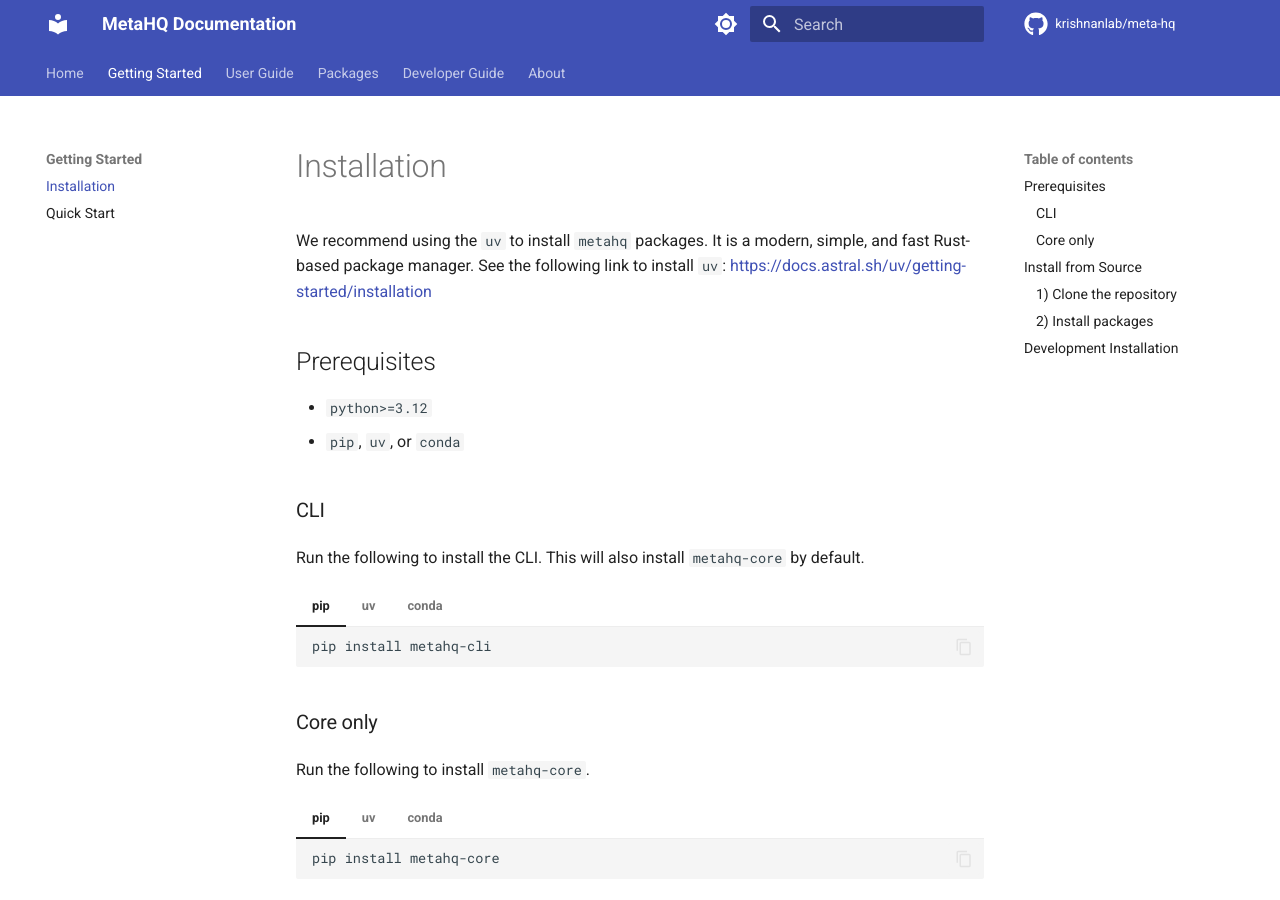
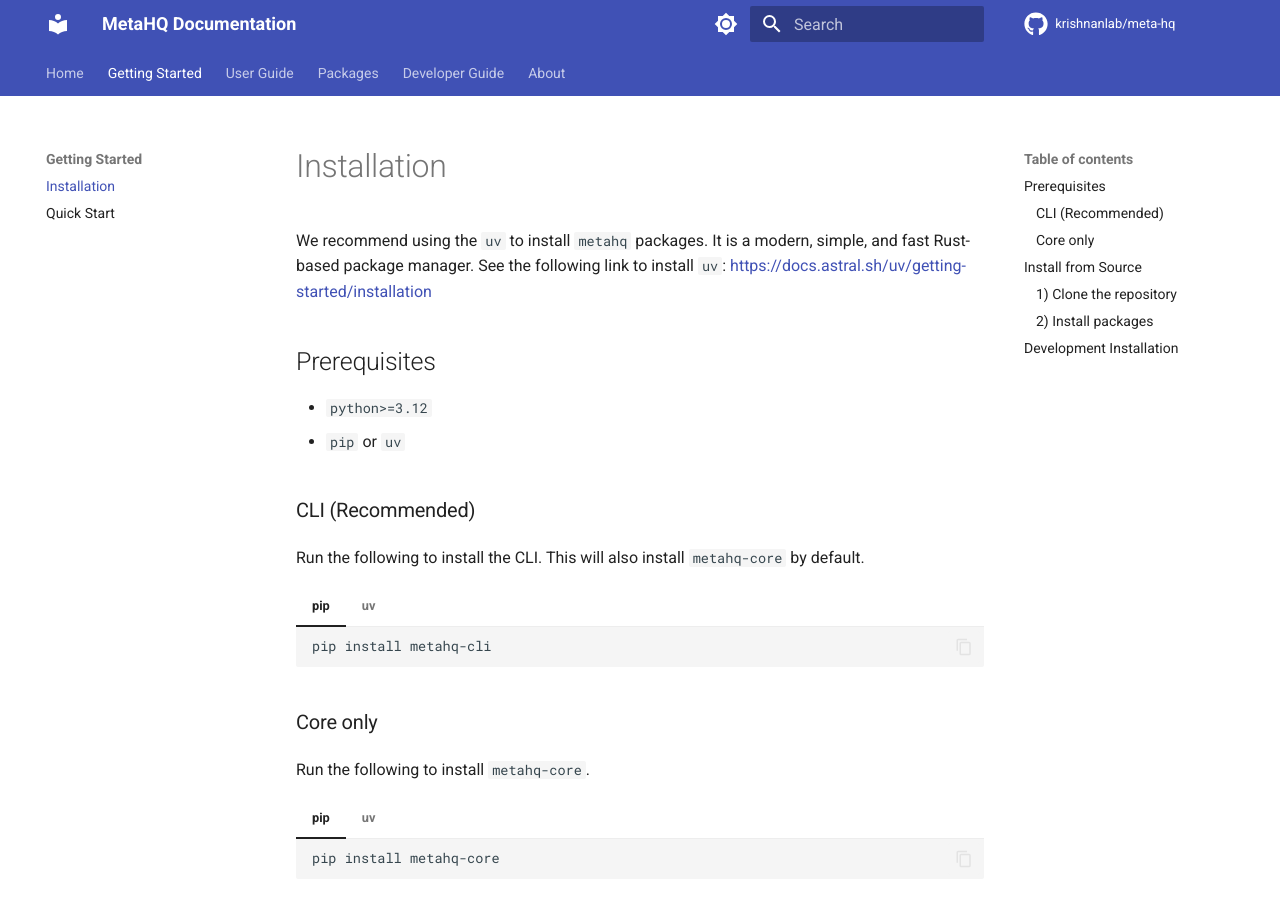
Before and after one commit to krishnanlab/meta-hq, an MkDocs documentation site: the page built from docs/getting-started/installation.md, in a window 1280 px wide and 900 px high. Built offline with MkDocs 1.6.1 and Material for MkDocs 9.7.7, drawn with Linux system fonts in a browser that asks for light colours; comment, search, counter and statistics services are not loaded.

Commit message:
removed conda install optio

````diff
--- a/docs/getting-started/installation.md
+++ b/docs/getting-started/installation.md
@@ -4,9 +4,9 @@
 ## Prerequisites
 
 - `python>=3.12`
-- `pip`, `uv`, or `conda`
+- `pip` or `uv`
 
-### CLI
+### CLI (Recommended)
 
 Run the following to install the CLI. This will also install `metahq-core` by default.
 
@@ -20,15 +20,6 @@
 
     ``` bash
     uv add metahq-cli
-    ```
-
-=== "conda"
-
-    ``` bash
-    conda env create -n metahq "python>=3.12"
-    conda activate metahq
-
-    pip install metahq-cli
     ```
 
 ### Core only
@@ -45,15 +36,6 @@
 
     ``` bash
     uv add metahq-core
-    ```
-
-=== "conda"
-
-    ``` bash
-    conda env create -n metahq "python>=3.12"
-    conda activate metahq
-
-    pip install metahq-core
     ```
 
 ## Install from Source
````
